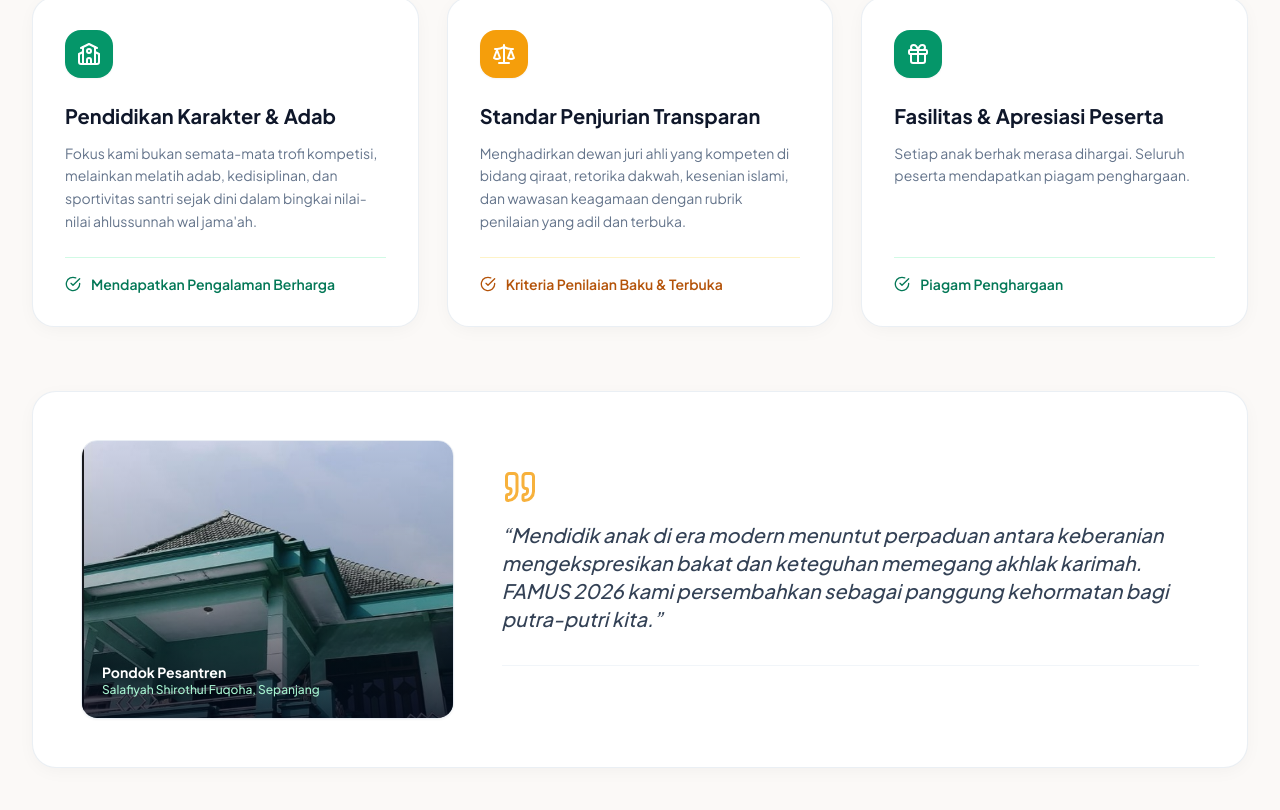
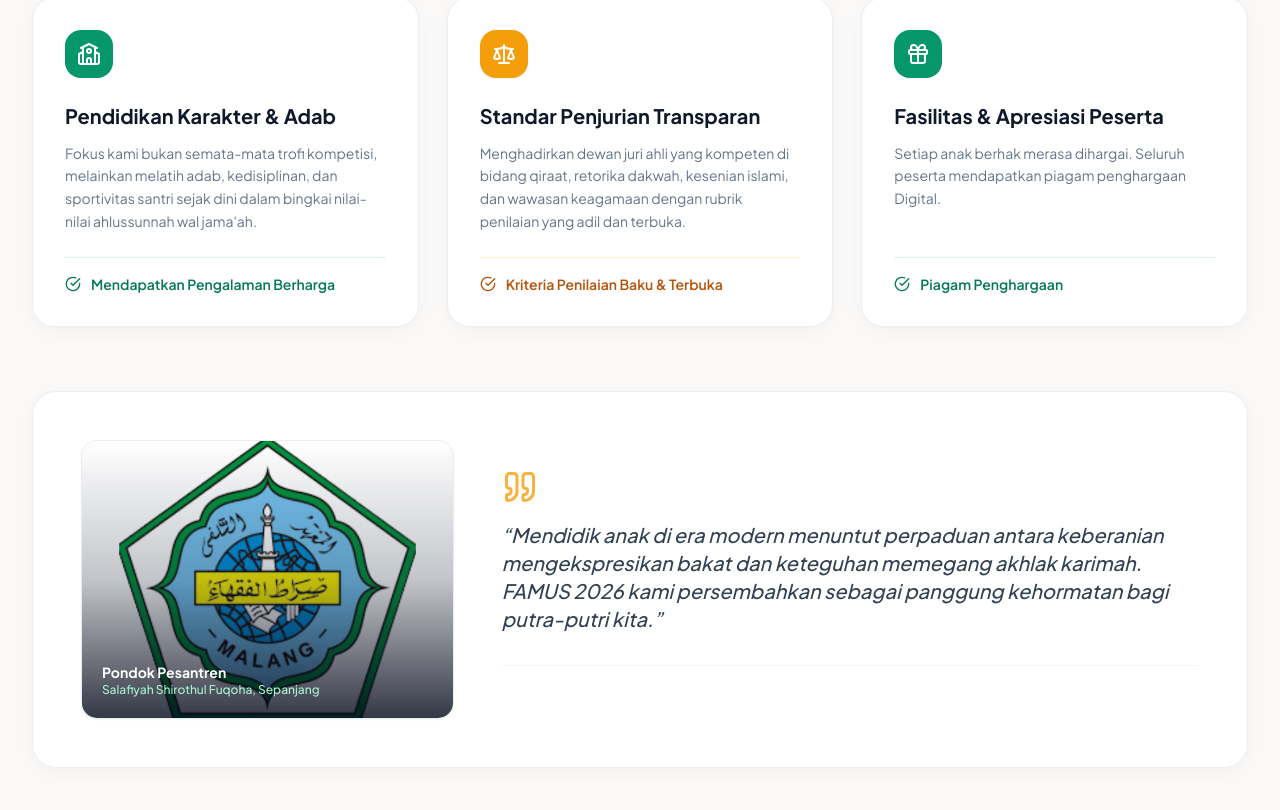
Before and after one commit to shrlnxx/famus, a Next.js app: page / in a window 1280 px wide. Shown: the part 1046-1856 px from the top of the page. Built offline with nearby package versions, Linux system fonts and the light colour scheme.

Commit message:
feat: add AboutSection component and event venue image

```diff
--- a/components/AboutSection.tsx
+++ b/components/AboutSection.tsx
@@ -20,7 +20,7 @@ const pillars = [
     icon: Gift,
     color: "emerald" as const,
     title: "Fasilitas & Apresiasi Peserta",
-    desc: "Setiap anak berhak merasa dihargai. Seluruh peserta mendapatkan piagam penghargaan.",
+    desc: "Setiap anak berhak merasa dihargai. Seluruh peserta mendapatkan piagam penghargaan Digital.",
     footer: "Piagam Penghargaan",
   },
 ];
```
Also changed, not shown: public/fotopondok.jpg.
